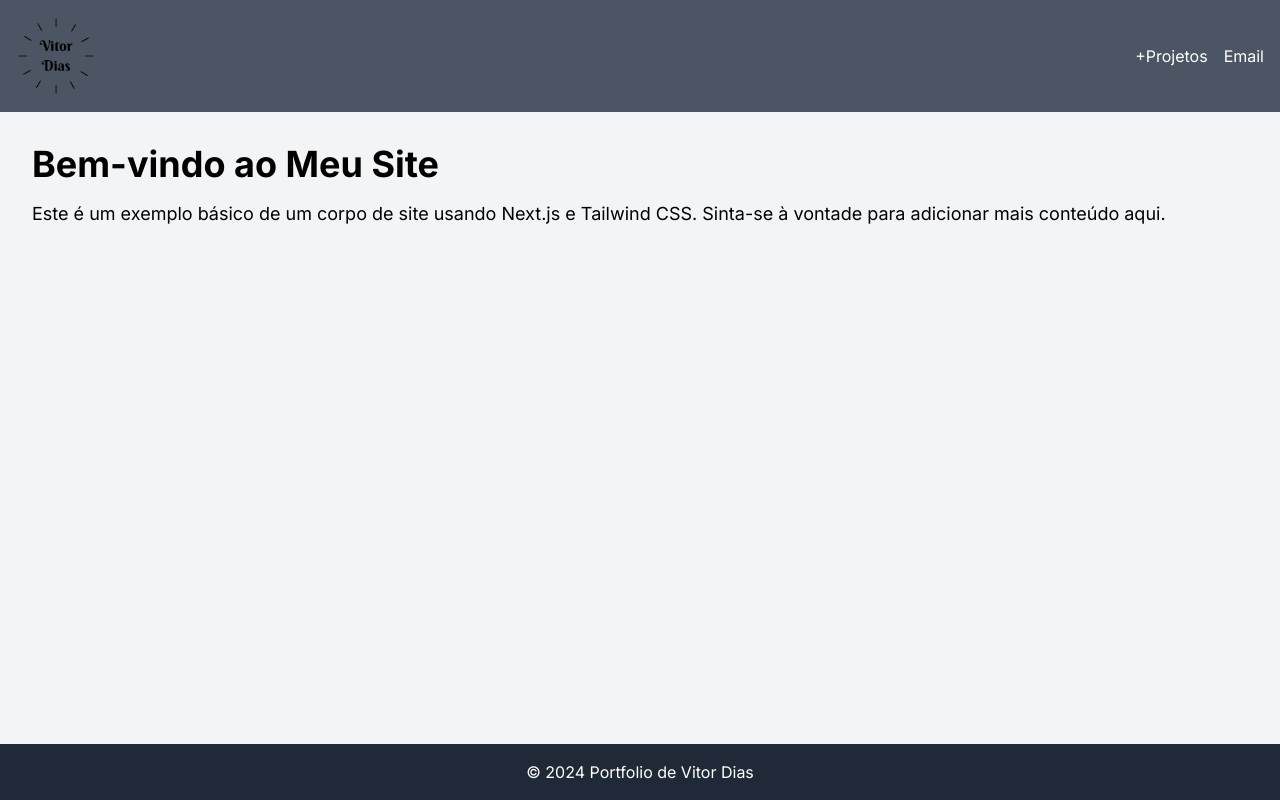
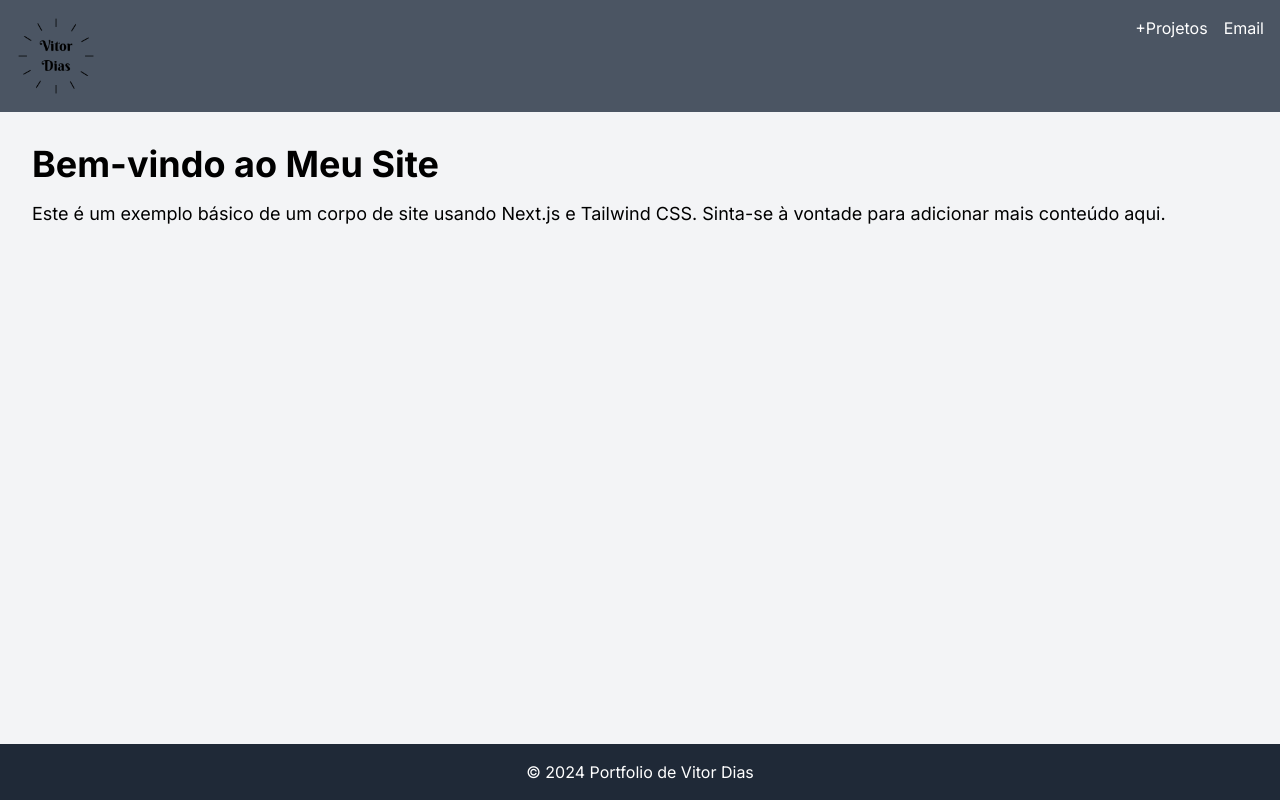
Before and after one commit to VitorSam0w0/Portfolio, a Next.js app in the folder portfolio/: page / in a window 1280 px wide. Built offline with nearby package versions, Linux system fonts and the light colour scheme.

Commit message:
update
update

```diff
--- a/portfolio/app/page.tsx
+++ b/portfolio/app/page.tsx
@@ -8,8 +8,8 @@ export default function Home() {
   return (
     <div className="min-h-screen flex flex-col bg-gray-100">
       {/* Navbar */}
-      <nav className="bg-gray-600 p-4 text-white">
-        <div className="flex items-center justify-between">
+      <nav className="bg-gray-600 p-4 text-white text-center sm:text-left">
+        <div className="flex justify-between">
           <div>
             <Image className="w-20 h-20" src={Logo} alt="Imagem logo" />
           </div>
--- a/portfolio/app/pages/Email.tsx
+++ b/portfolio/app/pages/Email.tsx
@@ -1,5 +1,5 @@
 // pages/Email.js
-
+import '../globals.css'
 import Link from "next/link";
 
 export default function Email() {
@@ -7,7 +7,7 @@ export default function Email() {
     <div className="min-h-screen flex flex-col bg-gray-100">
       {/* Navbar (pode ser extraído para um componente reutilizável) */}
       <nav className="bg-gray-800 p-4 text-white">
-        <div className="flex items-center justify-between">
+        <div className="flex justify-between">
           <div>
             <Link href="/" className="hover:text-gray-300">Home</Link>
           </div>
```
